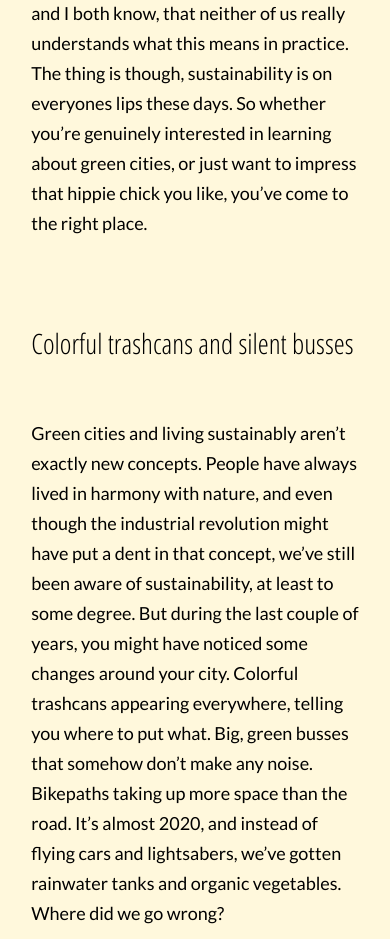
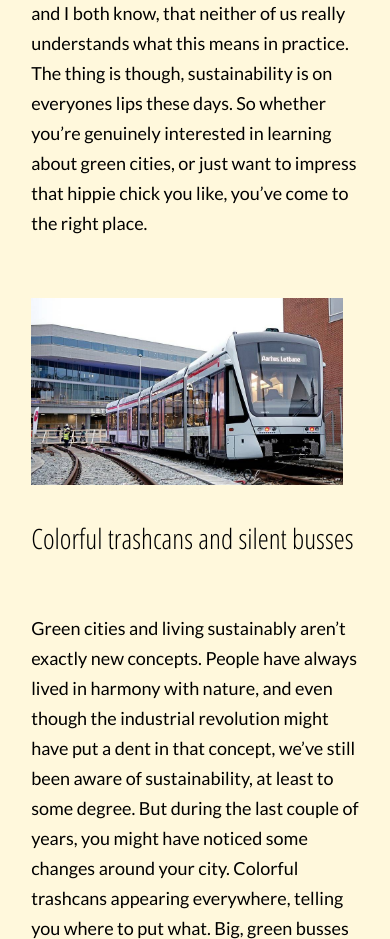
Before and after one commit to oliverdotcom/projekt2019, a plain HTML site: page articles/cityarticle.html in a window 390 px wide. Shown: the part 1182-2121 px from the top of the page. Drawn offline with Linux system fonts and the light colour scheme.

Commit message:
final one

```diff
--- a/articles/cityarticle.html
+++ b/articles/cityarticle.html
@@ -4,6 +4,7 @@
 <head>
     <meta charset="UTF-8">
     <meta name="viewport" content="width=device-width, initial-scale=1.0">
+    <meta name="description" content="Your go-to magazine for everything about sustainability, and living a green lifestyle">
     <title>Vitae Green</title>
     <link rel="stylesheet" href="../mystyle.css">
     <link rel="stylesheet" href="https://cdnjs.cloudflare.com/ajax/libs/font-awesome/4.7.0/css/font-awesome.min.css">
@@ -77,13 +78,29 @@
             <br><br>
             While this sounds nice and sciency, you and I both know, that neither of us really understands what this means in practice. The thing is though, sustainability is on everyones lips these days. So whether you’re genuinely interested in learning about green cities, or just want to impress that hippie chick you like, you’ve come to the right place.
 
-            <br><br><br><br>
+            <br><br><br>
+            <img src="../images/file6v2jl6d47mw1axl07hrc.jpg" alt="letbanen">
+            <br><br>
             <span class="subheading">Colorful trashcans and silent busses</span><br><br><br>
             Green cities and living sustainably aren’t exactly new concepts. People have always lived in harmony with nature, and even though the industrial revolution might have put a dent in that concept, we’ve still been aware of sustainability, at least to some degree.
 
             But during the last couple of years, you might have noticed some changes around your city. Colorful trashcans appearing everywhere, telling you where to put what. Big, green busses that somehow don’t make any noise. Bikepaths taking up more space than the road. It’s almost 2020, and instead of flying cars and lightsabers, we’ve gotten rainwater tanks and organic vegetables. Where did we go wrong?
             <br><br>
-            to be continued...
+            Well, even though all of this might seem boring, it's a great step in the right direction. And you might as well learn a bit about it.
+            <br><br>
+            Here are 3 things, that your city has probably already done, to lessen its carbon footprint:
+            <br><br>
+            <span class="subheading">1. Waste Sorting</span>
+            <br><br>
+            Yes, those colored trashcans around your city might not be the prettiest sight, but they make sure that things get recycled. I must admit, in the beginning i didn't fancy the idea of a trashcan telling me what to do.
+            <br><br><br>
+            <span class="subheading">2. Electric transportation</span>
+            <br><br>
+            In Aarhus we have had the "Letbane" for a couple of years now. It is an electric tram that carries a bunch of people, and works 75% of the time. Not only is it better for the environment than busses, it's also way more comfortable. If you have something similar in your city, I suggest you try it out.
+            <br><br><br>
+            <span class="subheading">3. Green areas</span>
+            <br><br>
+            This one might seem obvious. But hey, sometimes you have to highlight the things that are right there in front of you. Parks and other green areas have always been a part of cities, but more and more are being built. The plants help clean the air, and people have the oppurtunity to appreciate nature, without going too far away from civilization.
         </div>
     </div>
 </body>
--- a/mystyle.css
+++ b/mystyle.css
@@ -975,6 +975,10 @@ label span {
         padding-bottom: 5%;
     }
 
+    .article_text img{
+        width: 80vw;
+    }
+
     .chevron_container {
         display: none;
     }
```
Also changed, not shown: articles/dietarticle.html (+1 -0 lines), articles/lifestylearticle.html (+1 -0 lines), menu/aboutpage.html (+2 -1 lines), menu/articlespage.html (+3 -4 lines), menu/shoppage.html (+2 -1 lines), images/file6v2jl6d47mw1axl07hrc.jpg (added).
